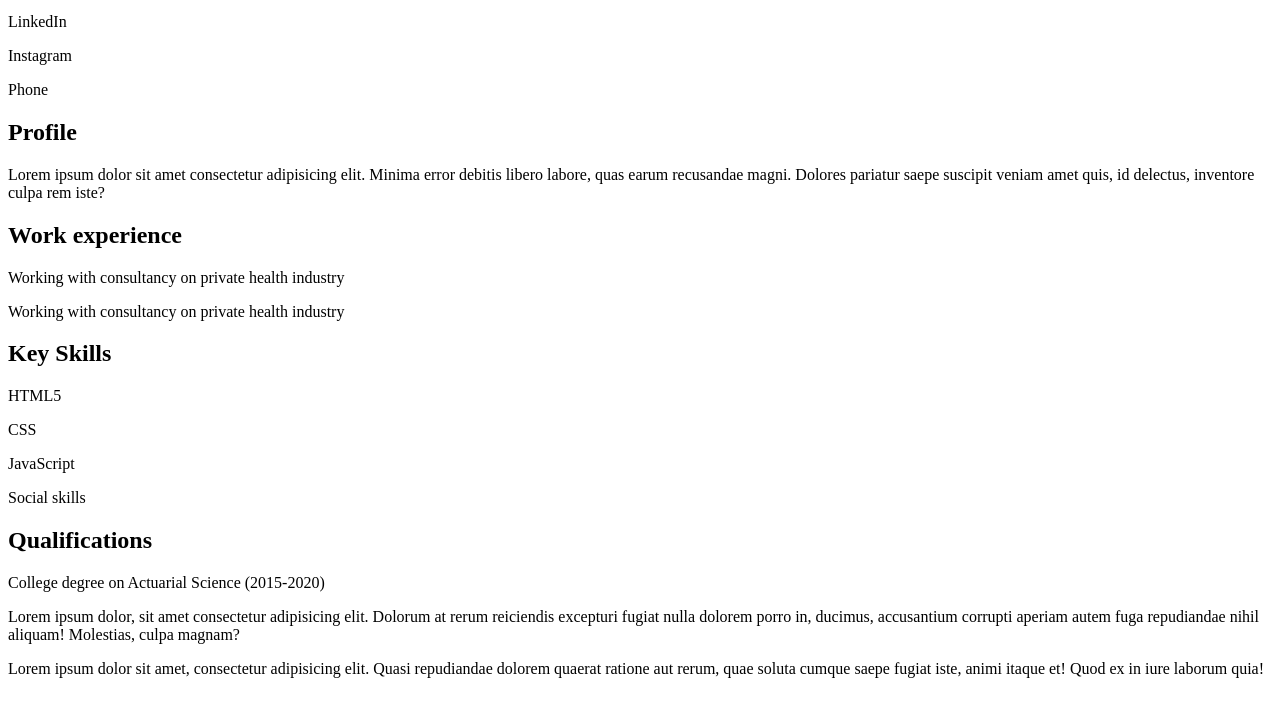
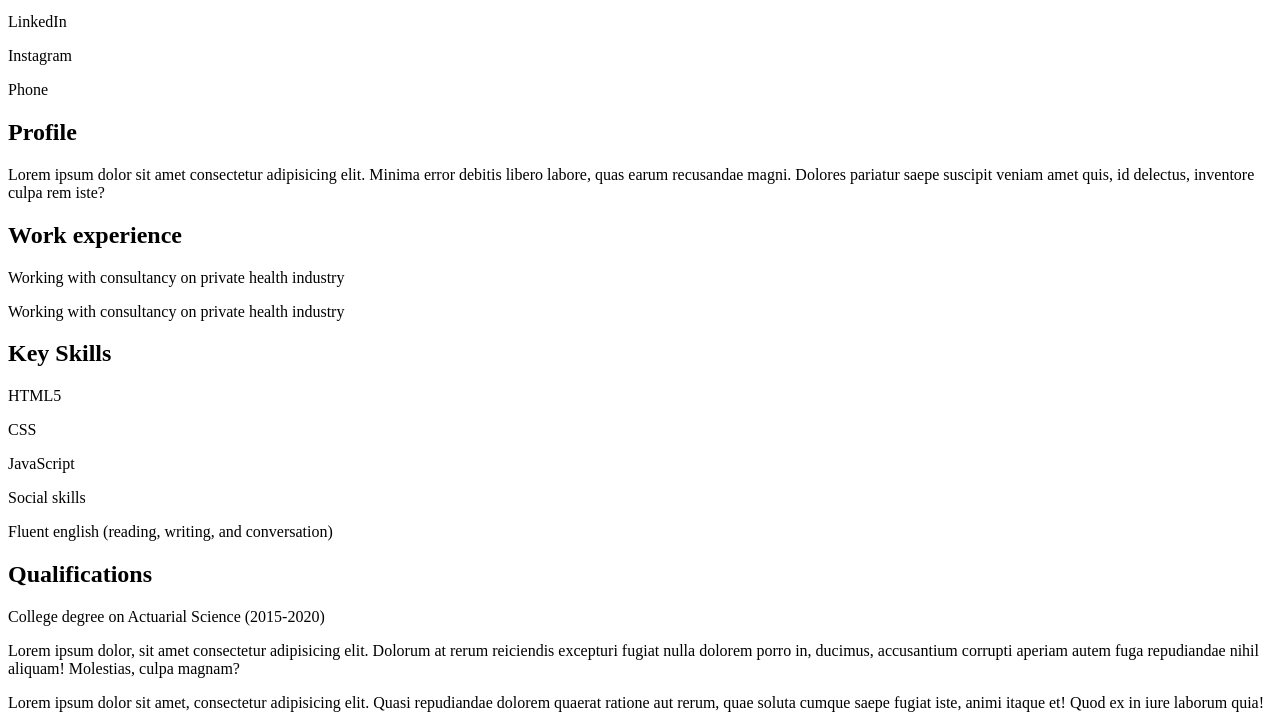
Before and after one commit to tomazlanza/resume, a plain HTML site: page index.html in a window 1280 px wide. Shown: the part 101-829 px from the top of the page. Before the commit the page ends 800 px from the top, so only its background shows below. Drawn offline with Linux system fonts and the light colour scheme.

Commit message:
third commit: info on english level

```diff
--- a/index.html
+++ b/index.html
@@ -38,6 +38,7 @@
             <p>CSS</p>
             <p>JavaScript</p>
             <p>Social skills</p>
+            <p>Fluent english (reading, writing, and conversation)</p>
         </section>
 
         <div class="div-main"></div>
```
